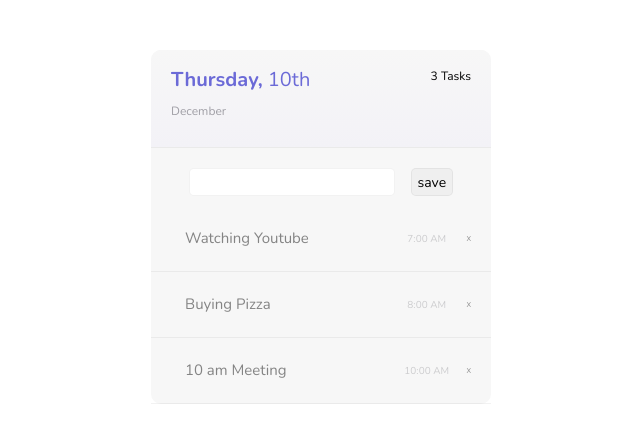
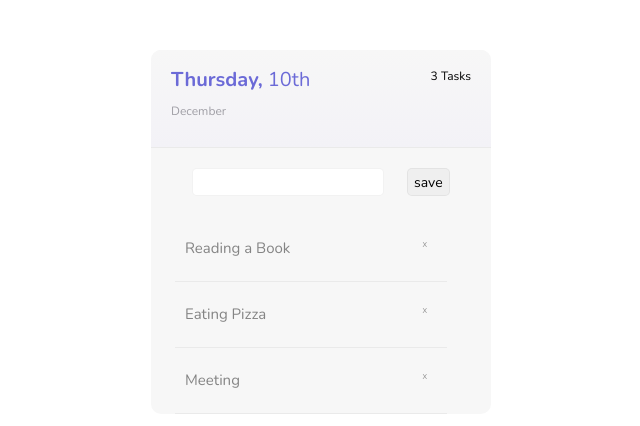
Before and after one commit to imacoolgirlyo/TodoList, a plain HTML site: page index.html in a window 1280 px wide. Shown: the whole page, without its empty margins (319-959 px from the left). Drawn offline with nearby package versions, Linux system fonts and the light colour scheme.

Commit message:
Modify div to list

```diff
--- a/css/todolist.css
+++ b/css/todolist.css
@@ -49,17 +49,19 @@ font-weight: 700;
 .list__input{
     margin-left : 30px;
     margin-right : 30px;
+    margin-bottom: 10px;
     display: flex;
     justify-content: space-around;
 
 }
 
 .list__input-content{
-    width: 70%;
+    width: 65%;
     font-family: inherit;
     padding: 4px;
     border: 1px solid rgba(0,0,0,0.05);
     border-radius: 5px;
+    margin-bottom: 10px;
 }
 
 .list__input-btn{
@@ -69,7 +71,7 @@ font-weight: 700;
     font-size: 14px;
     border: 1px solid rgba(0,0,0,0.05);
     border-radius: 5px;
-
+    margin-bottom: 10px;
 }
 
 .list__info-container{
@@ -77,26 +79,19 @@ font-weight: 700;
 }
 
 .list__info {
-
-   display: flex;
-   justify-content: space-between;
-   align-items: center;
+    display: flex;
+    justify-content: space-between;
+    width: 80%;
     padding: 25px 10px;
     border-bottom: 1px solid rgba(0,0,0,0.05);
-}
-.list__info:hover{
-    background-color: #ededef;
-}
-
-.list__name{
-    width: 60%;
     font-size: 15px;
     margin-left: 24px;
     color: #848484;
     font-weight: 400;
 }
-
-
+.list__info:hover{
+    background-color: #ededef;
+}
 
 .list__name-checked{
     text-decoration: line-through;
@@ -111,6 +106,7 @@ font-weight: 700;
 }
 
 .list__remove{
+    display: inline-block;
     font-size: 7px;
     margin-right: 10px;
     color: #848484;
--- a/index.html
+++ b/index.html
@@ -29,21 +29,20 @@
         <button class="list__input-btn"> save </button>
     </div>
     <div id= "info-container" class= "list__info-container">
-   <div class = "list__info" >
-       <div class= "list__name"> Watching Youtube</div>
-       <div class="list__time">7:00 AM</div>
-       <div class = "list__remove"> X </div>
-   </div>
-   <div class = "list__info">
-        <div class= "list__name"> Buying Pizza</div>
-        <div class="list__time">8:00 AM</div>
-        <div class = "list__remove"> X </div>
-    </div>
-    <div class = "list__info">
-        <div class= "list__name"> 10 am Meeting</div>
-        <div class="list__time">10:00 AM</div>
-        <div class = "list__remove"> X </div>
-    </div>
+   <ul>
+       <li class="list__info">
+           Reading a Book <span class ="list__remove">X</span>
+        </li>
+
+       <li class="list__info">
+           Eating Pizza <span class ="list__remove">X</span>
+        </li>
+
+       <li class="list__info">
+           Meeting  <span class ="list__remove">X</span>
+        </li>
+
+   </ul>
      </div>
 </div>
     </main>
--- a/script.js
+++ b/script.js
@@ -75,5 +75,7 @@
             })
         }
     }
-
+       // 위에 보면, 처음에 list__info 객체에 event 리스너를 붙이고,
+       // 새로운 리스트를 추가하고 나서 또 리스너를 붙이는데, 그러면 리스너가 중복이 되는건가 ?
+       // 한 DOM 에 같은 리스너가 두번 붙는거 아님..?
     }
```
